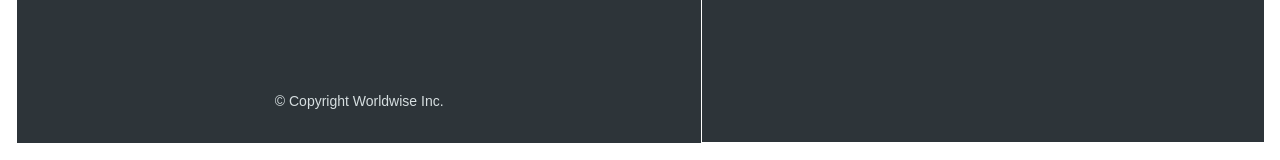
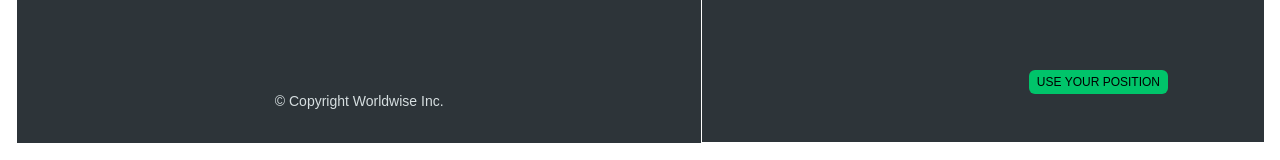
Before and after one commit to m-honarzade/worldwise, a React app: page /app/cities in a window 1280 px wide. Shown: the part 626-786 px from the top of the page. Built offline with nearby package versions, Linux system fonts and the light colour scheme; data requests are answered from the project's data file; the HTML template or start-up script is replaced by a standard one.

Commit message:
adding geolocation hook to get position

```diff
--- a/src/components/app/Map.jsx
+++ b/src/components/app/Map.jsx
@@ -2,13 +2,20 @@ import { useNavigate, useSearchParams } from "react-router-dom";
 import { MapContainer, Marker, Popup, TileLayer } from "react-leaflet";
 import { useEffect, useState } from "react";
 import { useCities } from "../../contexts/CitiesContext";
-import ChangeMapCenter from "./ChangeMapCenter";
-import DetectClickOnMap from "./DetectClickOnMap";
+import ChangeMapCenter from "../../hooks/ChangeMapCenter";
+import DetectClickOnMap from "../../hooks/DetectClickOnMap";
+import UseGeolocation from "../../hooks/UseGeolocation";
 
 const Map = () => {
   const { cities } = useCities();
   const [mapPosition, setMapPosition] = useState([40, 0]);
   const [searchParams, setSearchParams] = useSearchParams();
+  const {
+    isLoading: isLoadingPosition,
+    position: geolocationPosition,
+    getPosition,
+  } = UseGeolocation();
+
   const mapLat = searchParams.get("lat");
   const mapLng = searchParams.get("lng");
   useEffect(() => {
@@ -18,14 +25,20 @@ const Map = () => {
   return (
     <div
       // onClick={() => navigate("form")}
-      className=" h-[94dvh] w-full bg-[#2d3439]"
+      className=" h-[94dvh] w-full bg-[#2d3439] "
     >
+      <button
+        onClick={() => getPosition()}
+        className="uppercase bg-[#00c46a] py-1 px-2 rounded-md text-xs font-medium absolute right-28 bottom-20 z-50"
+      >
+        {isLoadingPosition ? "...Loading" : "use your position"}
+      </button>
       <MapContainer
         // center={mapPosition}
         center={mapPosition}
         zoom={6}
         scrollWheelZoom={true}
-        className="h-[94dvh] w-full"
+        className="h-[94dvh] w-full relative z-40 "
       >
         <TileLayer
           attribution='&copy; <a href="https://www.openstreetmap.org/copyright">OpenStreetMap</a> contributors'
--- /dev/null
+++ b/src/hooks/UseGeolocation.jsx
@@ -0,0 +1,31 @@
+import { useState } from "react";
+
+const UseGeolocation = (defaultPosition = null) => {
+  const [isLoading, setIsLoading] = useState(false);
+  const [position, setPosition] = useState(defaultPosition);
+  const [error, setError] = useState(null);
+
+  function getPosition() {
+    if (!navigator.geolocation)
+      return setError("Your browser does not support geolocation");
+
+    setIsLoading(true);
+    navigator.geolocation.getCurrentPosition(
+      (pos) => {
+        setPosition({
+          lat: pos.coords.latitude,
+          lng: pos.coords.longitude,
+        });
+        setIsLoading(false);
+      },
+      (error) => {
+        setError(error.message);
+        setIsLoading(false);
+      }
+    );
+  }
+
+  return { isLoading, position, error, getPosition };
+};
+
+export default UseGeolocation;
```
Also changed, not shown: src/hooks/ChangeMapCenter.jsx (renamed from src/components/app/ChangeMapCenter.jsx), src/hooks/DetectClickOnMap.jsx (renamed from src/components/app/DetectClickOnMap.jsx).
